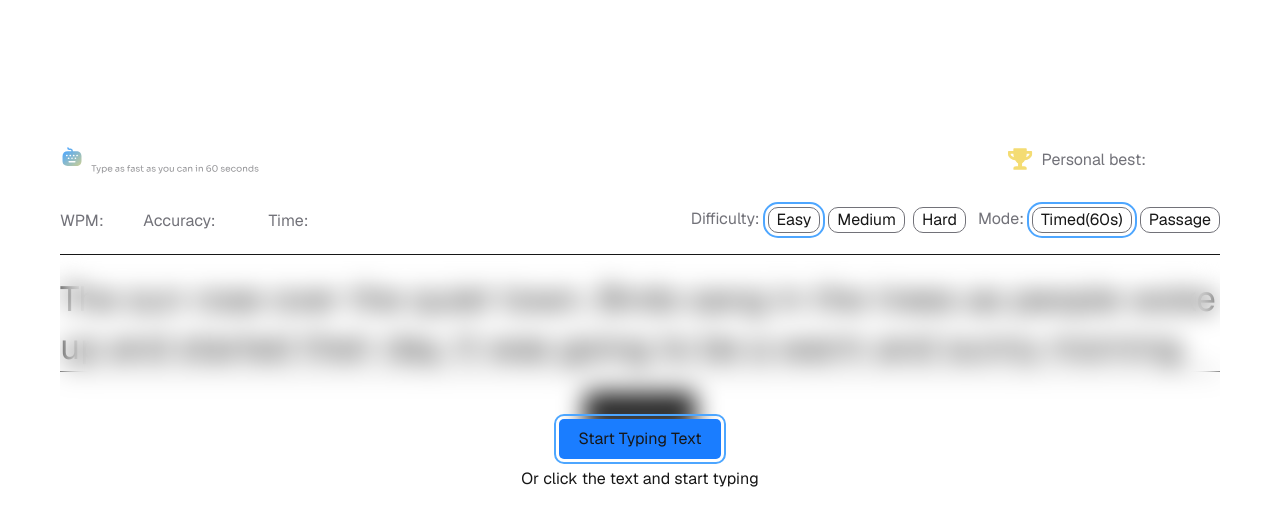
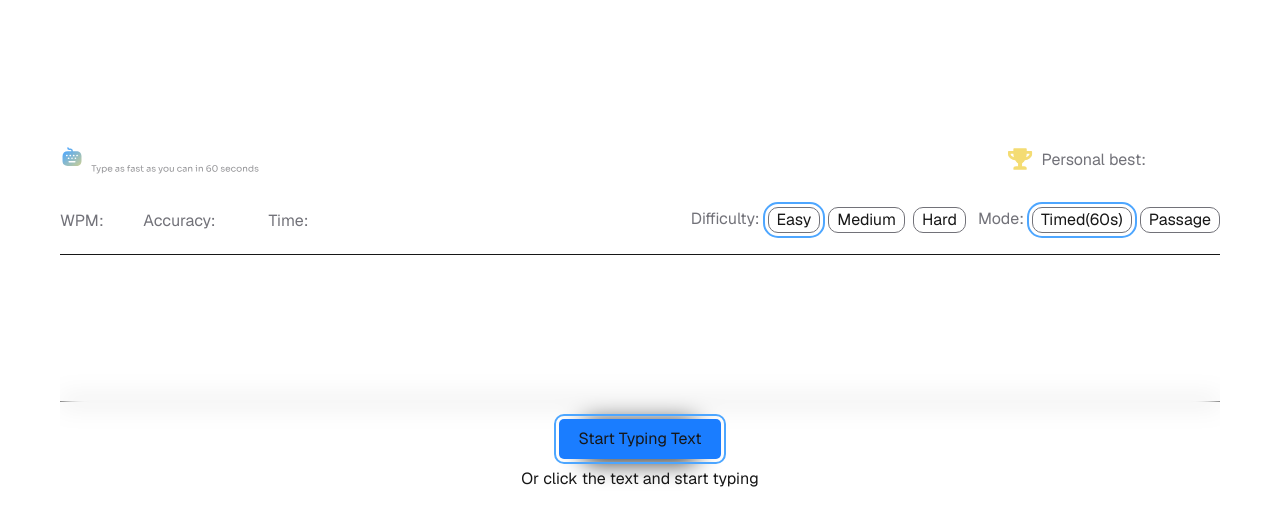
Before and after one commit to MrSeager/typing-speed-test, a Next.js app: page / in a window 1280 px wide. Shown: the top 526 px of the page. Built offline with nearby package versions, Linux system fonts and the light colour scheme.

Commit message:
1/3/2026

```diff
--- a/components/MainPage.tsx
+++ b/components/MainPage.tsx
@@ -1,6 +1,6 @@
 'use client'
 //Components
-import { useState } from "react";
+import { useState, useRef } from "react";
 //Types
 import { DifficultyData, TextItem, DifficultyProps } from "@/types/types";
 
@@ -12,14 +12,24 @@ export default function MainPage ({ data }: MainPageProps) {
     const [difficulty, setDifficulty] = useState<DifficultyProps>('easy');
     const [textId, setTextId] = useState<number>(1);
     const [mode, setMode] = useState<string>('timed');
+    const [start, setStart] = useState<boolean>(false);
+
+    const [typed, setTyped] = useState<string>('');
+    const inputRef = useRef<HTMLInputElement>(null);
 
     const [wpm, setWpm] = useState<number>(40);
     const [accuracy, setAccuracy] = useState<number>(94);
     const [timeInSec, setTimeInSec] = useState<number>(46);
 
-    const currentText = data[difficulty].find(
-        (item: TextItem) => item.id === `${difficulty}-${textId}`
-    )?.text;
+    const currentText =
+    data[difficulty].find(item => item.id === `${difficulty}-${textId}`)?.text
+    ?? "";
+
+
+    const startTest = () => {
+        setStart(true);
+        setTimeout(() => inputRef.current?.focus(), 50);
+    }
 
     return (
         <main className="max-w-[12orem] w-full px-15">
@@ -89,10 +99,38 @@ export default function MainPage ({ data }: MainPageProps) {
                 </div>
             </div>
             <div className="relative py-5 min-h-100">
-                <p className="text-[35px] text-base/12">{currentText}</p>
-                <div className="absolute flex flex-col gap-2 items-center justify-center top-0 w-full h-full backdrop-blur-md">
+                <p className="text-[35px] text-base/12 leading-[1.2] font-mono flex flex-wrap">
+                    {currentText.split("").map((char, i) => {
+                        let color = "";
+
+                        if (i < typed.length) {
+                            color = typed[i] === char ? "text-[#4cd67a]" : "text-[#d64c5a] decoration-[2px] underline underline-offset-6";
+                        } else {
+                            color = "text-white";
+                        }
+
+                        return (
+                            <span key={i} className={`${color} duration-300`}>
+                                {char === " " ? "\u00A0" : char}
+                            </span>
+                        );
+                    })}
+                </p>
+                <input
+                    ref={inputRef}
+                    autoFocus
+                    type="text"
+                    value={typed}
+                    onChange={(e) => setTyped(e.target.value)}
+                    className="absolute opacity-0 pointer-events-none"
+                    disabled={!start}
+                    aria-hidden='true'
+                    tabIndex={-1}
+                />
+                <div className={`absolute flex flex-col gap-2 items-center justify-center top-0 w-full ${start === false ? 'h-full' : 'h-0'} overflow-hidden backdrop-blur-md duration-500`}>
                     <button
                         type="button"
+                        onClick={startTest}
                         className="bg-[#1a7dff] px-5 py-2 outline-2 outline-offset-3 outline-[#4da6ff] rounded-[5px] duration-500
                                     hover:outline-transparent hover:bg-[#4da6ff]"
                     >
--- a/design/style-guide.md
+++ b/design/style-guide.md
@@ -26,11 +26,11 @@ The designs were created to the following widths:
 
 ### Red
 
-- **Red 500**: hsl(354, 63%, 57%)
+- **Red 500**: hsl(354, 63%, 57%) #d64c5a
 
 ### Green
 
-- **Green 500**: hsl(140, 63%, 57%)
+- **Green 500**: hsl(140, 63%, 57%) #4cd67a
 
 ### Yellow
 
```
